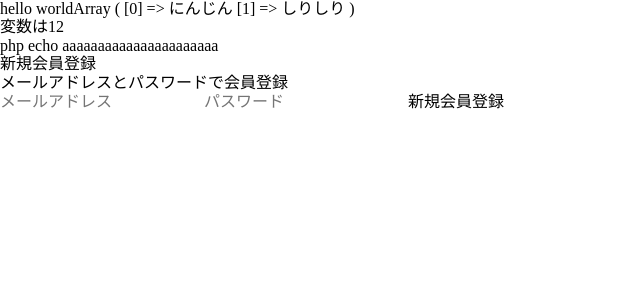
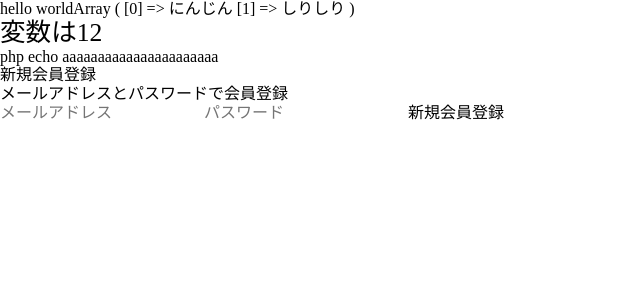
Before and after one commit to HAL-OSAKA-IT/game_collect, a PHP site: page /member/registration.php in a window 1280 px wide. Shown: the top 300 px of the page, without its empty margins (0-640 px from the left). Run offline with PHP 8.4, Linux system fonts and the light colour scheme.

Commit message:
test コミット

```diff
--- a/member/css/style.css
+++ b/member/css/style.css
@@ -1 +1,3 @@
-/*# sourceMappingURL=style.css.map */
+h1 {
+  font-size: 1.6rem;
+}/*# sourceMappingURL=style.css.map */
--- a/member/css/style.scss
+++ b/member/css/style.scss
@@ -1,3 +1,3 @@
 h1{
-
+    font-size: 1.6rem;
 }
```
Also changed, not shown: 1 other file.
